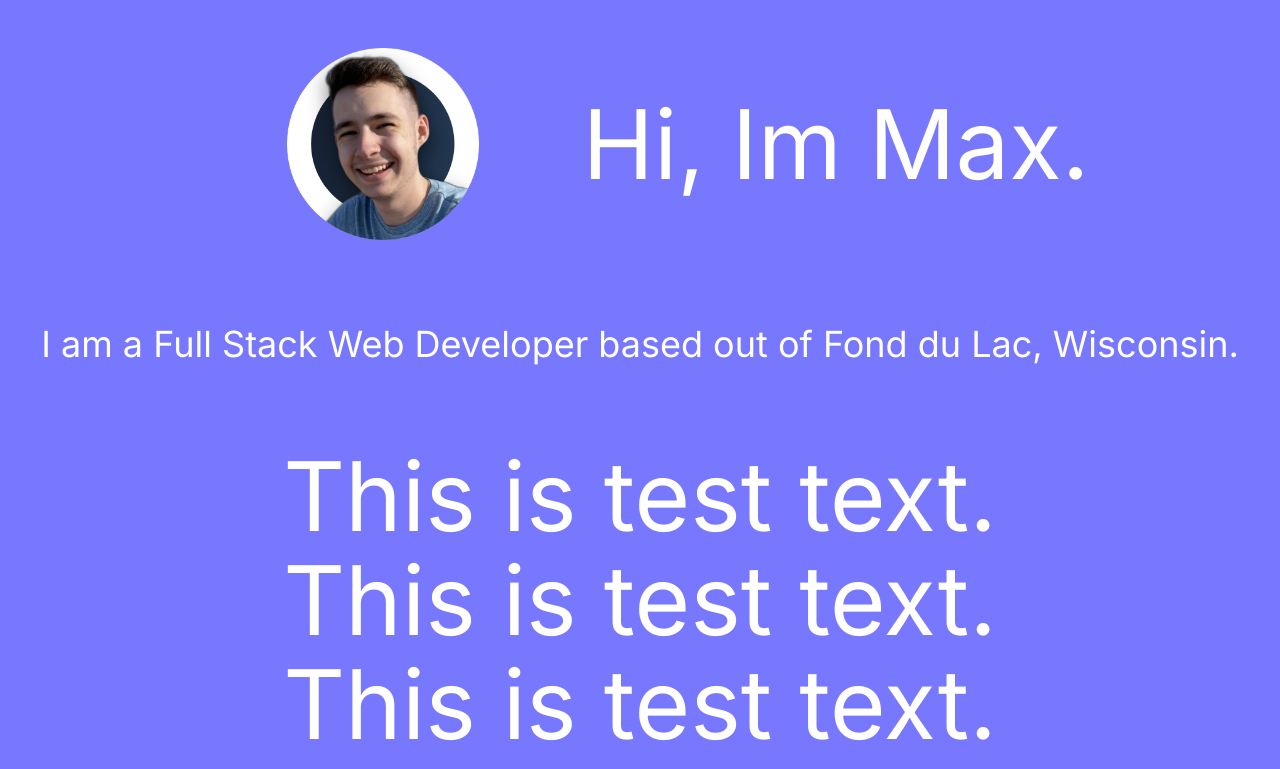
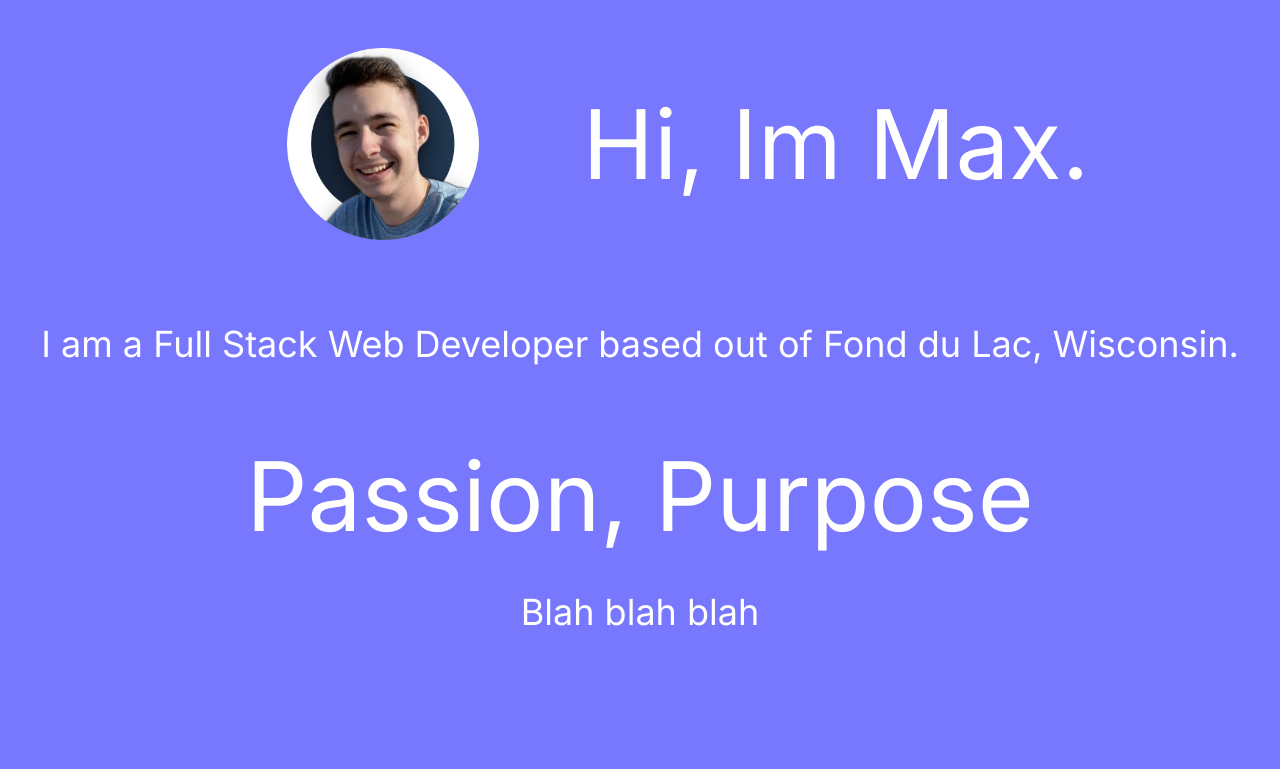
Before and after one commit to MaxHolzmann/portfolio, a Next.js app: page / in a window 1280 px wide. Shown: the top 769 px of the page. Built offline with nearby package versions, Linux system fonts and the light colour scheme.

Commit message:
Adds some more text, adds padding to text and animates it.

```diff
--- a/app/globals.css
+++ b/app/globals.css
@@ -17,6 +17,6 @@ body {
       rgb(var(--background-end-rgb))
     )
     rgb(var(--background-start-rgb));
-  min-height: 200vh;
+  min-height: 250vh;
   color: white;
 }
--- a/app/page.js
+++ b/app/page.js
@@ -68,13 +68,17 @@ export default function Home() {
           data-aos-anchor-placement='top-center'
           className='text-8xl text-center'
         >
-          This is test text.
+          Passion, Purpose
         </h1>
+
+        <h2 data-aos='fade-up' data-aos-anchor-placement='top-center' className='py-10 text-4xl text-center'>
+        Blah blah blah
+          </h2>
 
         <h1
           data-aos='fade-up'
           data-aos-anchor-placement='top-center'
-          className='text-8xl text-center'
+          className='text-8xl text-center py-20'
         >
           This is test text.
         </h1>
```
